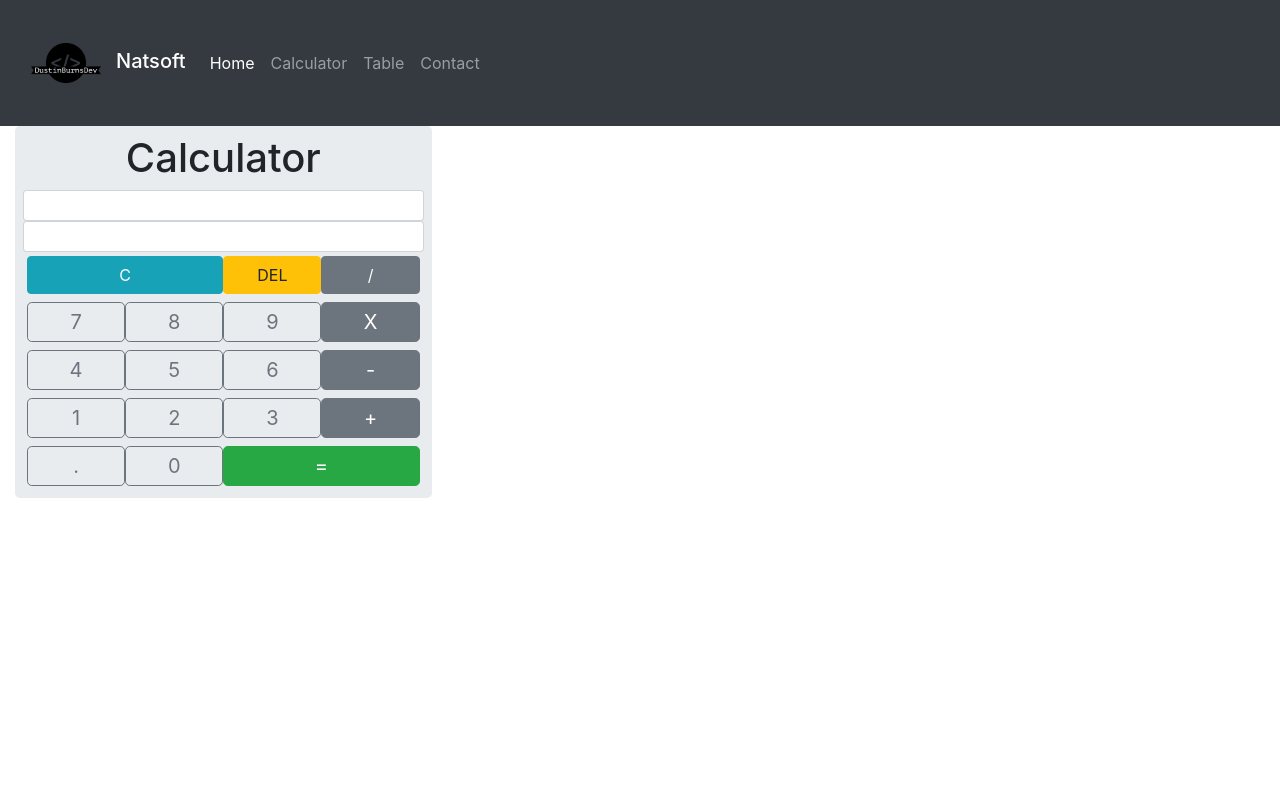
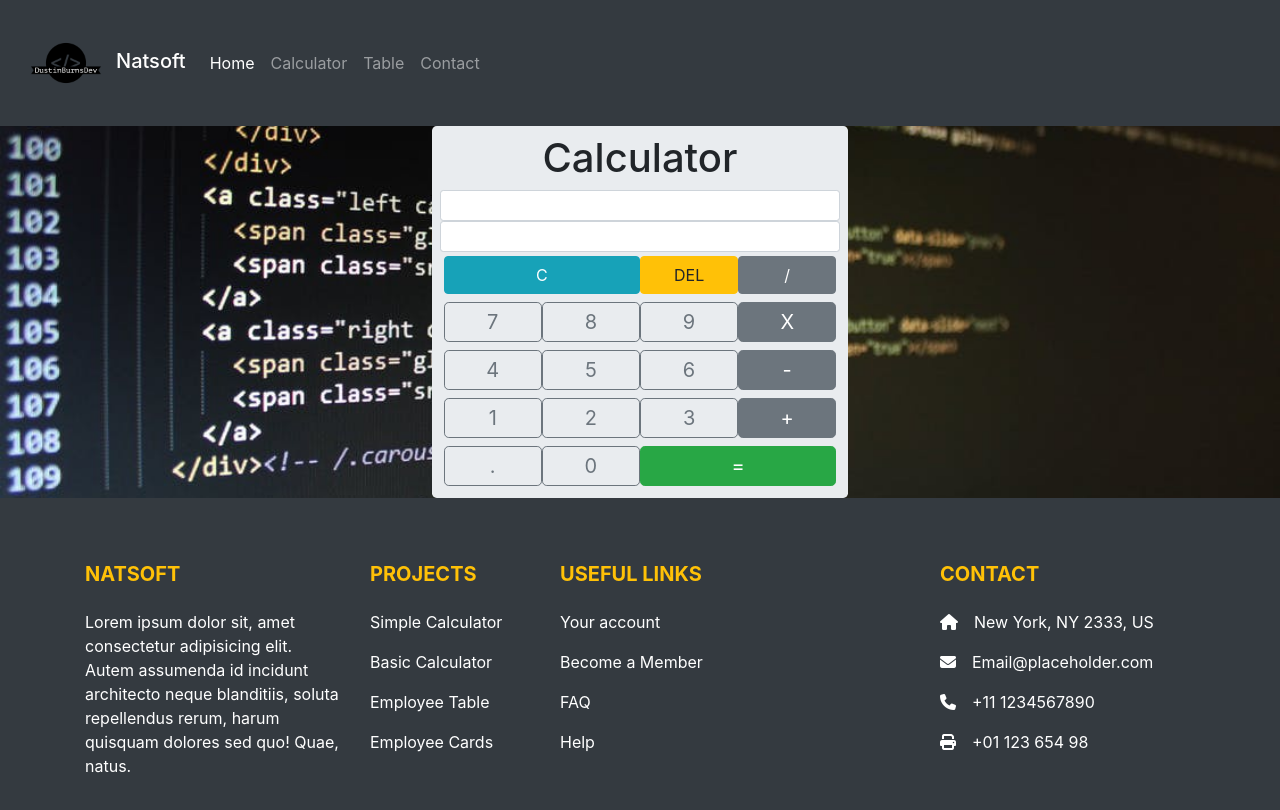
Before and after one commit to BurnsD/angular-demo, an Angular app: page / in a window 1280 px wide. Shown: the top 810 px of the page. Built offline with nearby package versions, Linux system fonts and the light colour scheme.

Commit message:
added footer component

```diff
--- a/src/app/app.component.html
+++ b/src/app/app.component.html
@@ -7,3 +7,4 @@
 
 <!-- <app-employee></app-employee> -->
 <!-- <app-employee-table></app-employee-table> -->
+<app-footer></app-footer>
--- a/src/app/calculator/calculator.component.css
+++ b/src/app/calculator/calculator.component.css
@@ -0,0 +1,11 @@
+.hero {
+    background-image: url(../../assets/hero.jpeg);
+    background-size: cover;
+    background-position: center;
+    display: flex;
+    justify-content: center;
+    flex-wrap: wrap;
+    align-items: flex-start;
+    background-attachment: fixed;
+    background-position: 80%;
+}
--- a/src/app/calculator/calculator.component.html
+++ b/src/app/calculator/calculator.component.html
@@ -1,5 +1,5 @@
 <body>
-  <div class="container-fluid">
+  <div class="hero container-fluid">
     <div class="jumbotron col-sm-4 p-2 m-0 bg-inverse">
       <h1 class="text-center">Calculator</h1>
 
@@ -152,4 +152,5 @@
       </div>
     </div>
   </div>
+
 </body>
--- a/src/app/footer/footer.component.html
+++ b/src/app/footer/footer.component.html
@@ -1 +1,68 @@
-<p>footer works!</p>
+<head>
+  <link
+    rel="stylesheet"
+    href="https://cdnjs.cloudflare.com/ajax/libs/font-awesome/6.1.1/css/all.min.css"
+    integrity="sha512-KfkfwYDsLkIlwQp6LFnl8zNdLGxu9YAA1QvwINks4PhcElQSvqcyVLLD9aMhXd13uQjoXtEKNosOWaZqXgel0g=="
+    crossorigin="anonymous"
+    referrerpolicy="no-referrer"
+  />
+</head>
+<footer class="bg-dark text-white pt-5 pb-4">
+  <div class="container text-center text-md-left">
+    <div class="row text-center text-md-left">
+      <div class="col-md-3 col-lg-3 col-xl-3 mx-auto mt-3">
+        <h5 class="text-uppercase mb-4 font-weight-bold text-warning">
+          NatSoft
+        </h5>
+        <p>
+          Lorem ipsum dolor sit, amet consectetur adipisicing elit. Autem
+          assumenda id incidunt architecto neque blanditiis, soluta repellendus
+          rerum, harum quisquam dolores sed quo! Quae, natus.
+        </p>
+      </div>
+      <div class="col-md-2 col-lg-2 col-xl-2 mx-auto mt-3">
+        <h5 class="text-uppercase mb-4 font-weight-bold text-warning">
+          Projects
+        </h5>
+        <p>
+          <a href="#" class="text-white">Simple Calculator</a>
+        </p>
+        <p>
+          <a href="#" class="text-white">Basic Calculator</a>
+        </p>
+        <p>
+          <a href="#" class="text-white">Employee Table</a>
+        </p>
+        <p>
+          <a href="#" class="text-white">Employee Cards</a>
+        </p>
+      </div>
+      <div class="col-md-3 col-lg-2 col-xl 2 mx-auto mt-3">
+        <h5 class="text-uppercase mb-4 font-weight-bold text-warning">
+          Useful Links
+        </h5>
+        <p>
+          <a href="#" class="text-white">Your account</a>
+        </p>
+        <p>
+          <a href="#" class="text-white">Become a Member</a>
+        </p>
+        <p>
+          <a href="#" class="text-white">FAQ</a>
+        </p>
+        <p>
+          <a href="#" class="text-white">Help</a>
+        </p>
+      </div>
+      <div class="col-md-4 col-lg-3 col-xl-3 mx-auto mt-3">
+        <h5 class="text-uppercase mb-4 font-weight-bold text-warning">
+          Contact
+        </h5>
+        <p><i class="fas fa-home mr-3"></i>New York, NY 2333, US</p>
+        <p><i class="fas fa-envelope mr-3"></i>Email@placeholder.com</p>
+        <p><i class="fas fa-phone mr-3"></i>+11 1234567890</p>
+        <p><i class="fas fa-print mr-3"></i>+01 123 654 98</p>
+      </div>
+    </div>
+  </div>
+</footer>
--- a/src/index.html
+++ b/src/index.html
@@ -12,6 +12,13 @@
       integrity="sha384-9aIt2nRpC12Uk9gS9baDl411NQApFmC26EwAOH8WgZl5MYYxFfc+NcPb1dKGj7Sk"
       crossorigin="anonymous"
     />
+    <link
+      rel="stylesheet"
+      href="https://cdnjs.cloudflare.com/ajax/libs/font-awesome/6.1.1/css/all.min.css"
+      integrity="sha512-KfkfwYDsLkIlwQp6LFnl8zNdLGxu9YAA1QvwINks4PhcElQSvqcyVLLD9aMhXd13uQjoXtEKNosOWaZqXgel0g=="
+      crossorigin="anonymous"
+      referrerpolicy="no-referrer"
+    />
   </head>
   <body>
     <app-root></app-root>
```
Also changed, not shown: src/assets/hero.jpeg (added).
